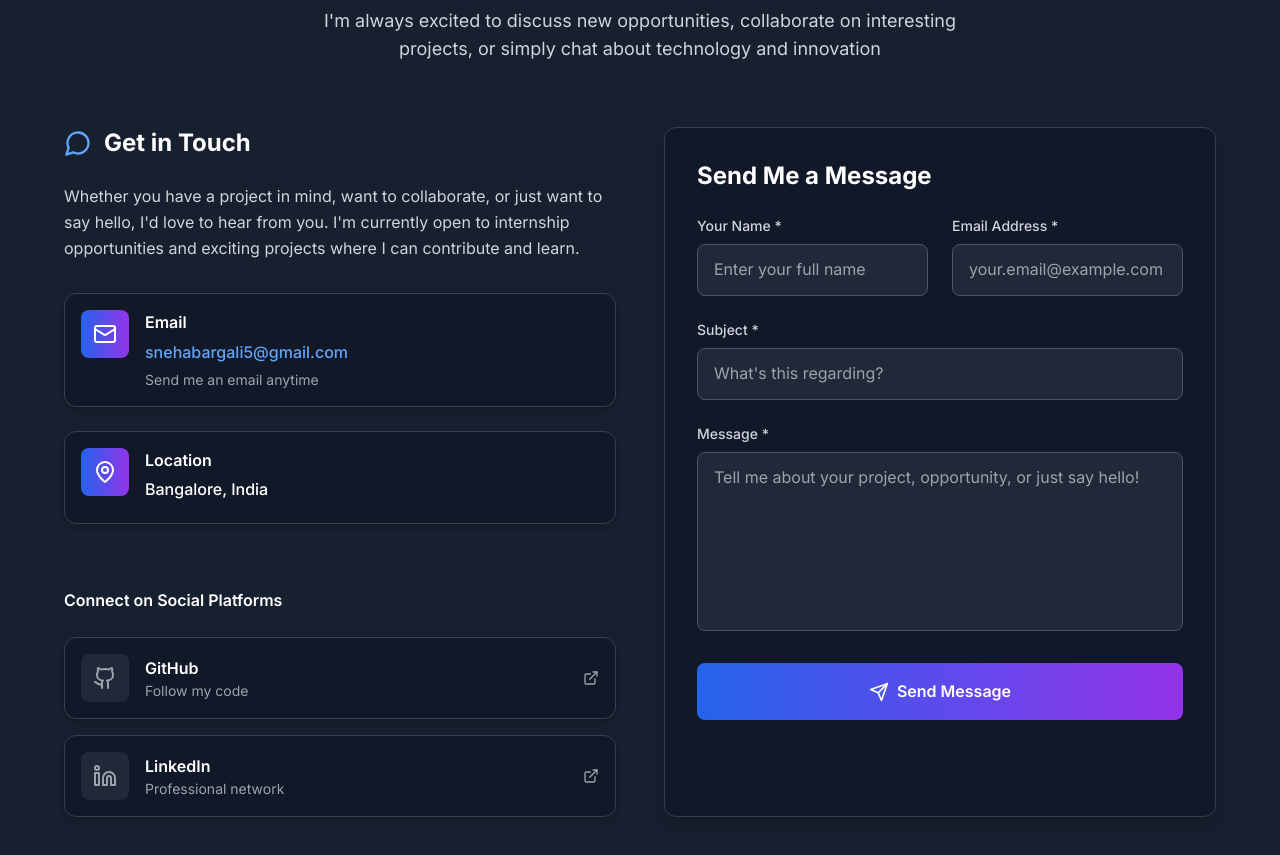
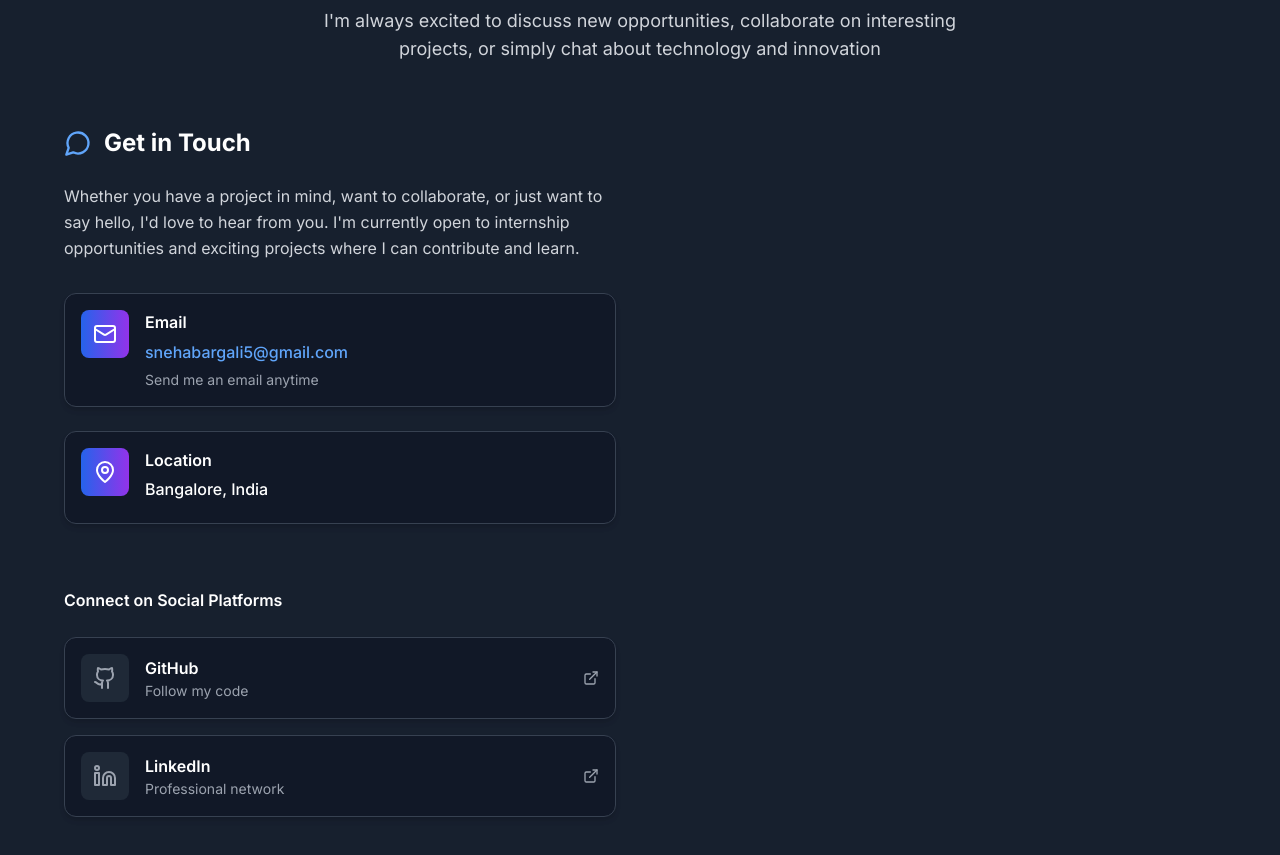
Before and after one commit to Snehaa-B/portfolio, a React (Vite) app: page / in a window 1280 px wide. Shown: the part 6940-7795 px from the top of the page. Built offline with nearby package versions, Linux system fonts and the light colour scheme.

Commit message:
Remove contact form from Contact component
Removed the contact form section from the Contact component.

```diff
--- a/src/components/Contact.tsx
+++ b/src/components/Contact.tsx
@@ -164,103 +164,7 @@ const Contact: React.FC = () => {
             </div>
           </div>
 
-          {/* Contact Form */}
-          <div className="bg-white dark:bg-gray-900 rounded-xl p-8 shadow-lg border border-gray-100 dark:border-gray-700">
-            <h3 className="text-2xl font-bold text-gray-900 dark:text-white mb-6">
-              Send Me a Message
-            </h3>
 
-            {isSubmitted && (
-              <div className="mb-6 p-4 bg-green-50 dark:bg-green-900/20 border border-green-200 dark:border-green-800 rounded-lg flex items-center gap-3">
-                <CheckCircle className="w-5 h-5 text-green-600 dark:text-green-400" />
-                <p className="text-green-800 dark:text-green-300 font-medium">
-                  Thank you! Your message has been sent successfully.
-                </p>
-              </div>
-            )}
-
-            <form onSubmit={handleSubmit} className="space-y-6">
-              <div className="grid md:grid-cols-2 gap-6">
-                <div>
-                  <label className="block text-sm font-medium text-gray-700 dark:text-gray-300 mb-2">
-                    Your Name *
-                  </label>
-                  <input
-                    type="text"
-                    name="name"
-                    value={formData.name}
-                    onChange={handleChange}
-                    required
-                    className="w-full px-4 py-3 bg-gray-50 dark:bg-gray-800 border border-gray-300 dark:border-gray-600 rounded-lg focus:ring-2 focus:ring-blue-500 focus:border-transparent text-gray-900 dark:text-white transition-all duration-200 hover:border-blue-300 dark:hover:border-blue-600"
-                    placeholder="Enter your full name"
-                  />
-                </div>
-
-                <div>
-                  <label className="block text-sm font-medium text-gray-700 dark:text-gray-300 mb-2">
-                    Email Address *
-                  </label>
-                  <input
-                    type="email"
-                    name="email"
-                    value={formData.email}
-                    onChange={handleChange}
-                    required
-                    className="w-full px-4 py-3 bg-gray-50 dark:bg-gray-800 border border-gray-300 dark:border-gray-600 rounded-lg focus:ring-2 focus:ring-blue-500 focus:border-transparent text-gray-900 dark:text-white transition-all duration-200 hover:border-blue-300 dark:hover:border-blue-600"
-                    placeholder="your.email@example.com"
-                  />
-                </div>
-              </div>
-
-              <div>
-                <label className="block text-sm font-medium text-gray-700 dark:text-gray-300 mb-2">
-                  Subject *
-                </label>
-                <input
-                  type="text"
-                  name="subject"
-                  value={formData.subject}
-                  onChange={handleChange}
-                  required
-                  className="w-full px-4 py-3 bg-gray-50 dark:bg-gray-800 border border-gray-300 dark:border-gray-600 rounded-lg focus:ring-2 focus:ring-blue-500 focus:border-transparent text-gray-900 dark:text-white transition-all duration-200 hover:border-blue-300 dark:hover:border-blue-600"
-                  placeholder="What's this regarding?"
-                />
-              </div>
-
-              <div>
-                <label className="block text-sm font-medium text-gray-700 dark:text-gray-300 mb-2">
-                  Message *
-                </label>
-                <textarea
-                  name="message"
-                  value={formData.message}
-                  onChange={handleChange}
-                  required
-                  rows={6}
-                  className="w-full px-4 py-3 bg-gray-50 dark:bg-gray-800 border border-gray-300 dark:border-gray-600 rounded-lg focus:ring-2 focus:ring-blue-500 focus:border-transparent text-gray-900 dark:text-white transition-all duration-200 hover:border-blue-300 dark:hover:border-blue-600 resize-none"
-                  placeholder="Tell me about your project, opportunity, or just say hello!"
-                ></textarea>
-              </div>
-
-              <button
-                type="submit"
-                disabled={isSubmitting}
-                className="group w-full bg-gradient-to-r from-blue-600 to-purple-600 text-white py-4 px-6 rounded-lg font-semibold hover:shadow-lg hover:scale-105 transition-all duration-300 flex items-center justify-center gap-2 disabled:opacity-50 disabled:cursor-not-allowed disabled:hover:scale-100"
-              >
-                {isSubmitting ? (
-                  <>
-                    <div className="w-5 h-5 border-2 border-white border-t-transparent rounded-full animate-spin" />
-                    Sending...
-                  </>
-                ) : (
-                  <>
-                    <Send size={20} className="group-hover:translate-x-1 transition-transform duration-300" />
-                    Send Message
-                  </>
-                )}
-              </button>
-            </form>
-          </div>
         </div>
       </div>
     </section>
```
